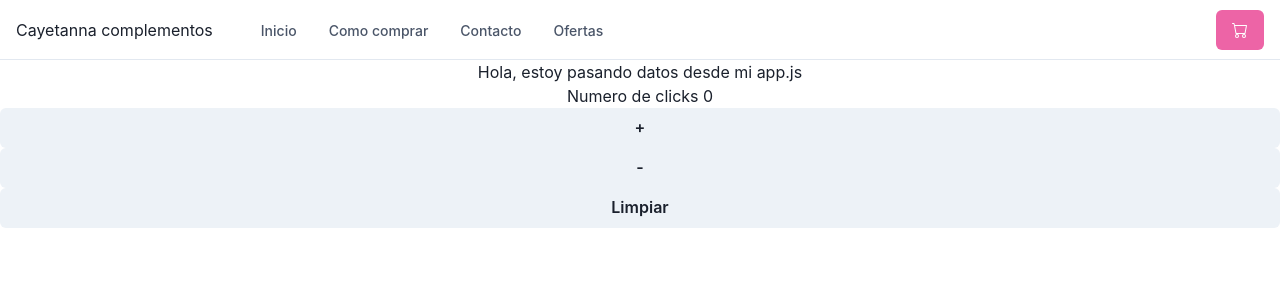
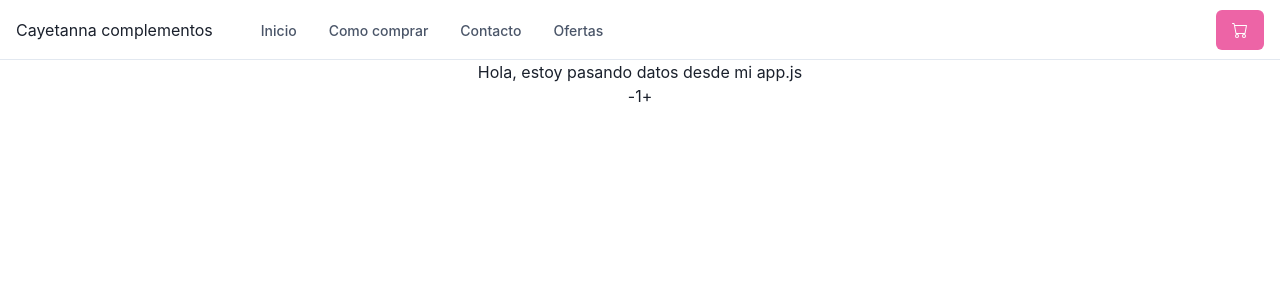
Before and after one commit to Lazaro995/Tienda-de-ropa-Lozano, a React (Create React App) app: page / in a window 1280 px wide. Shown: the top 300 px of the page. Built offline with nearby package versions, Linux system fonts and the light colour scheme.

Commit message:
Quitando errores y agregando la resolución

```diff
--- a/src/App.js
+++ b/src/App.js
@@ -1,13 +1,16 @@
 import './App.css';
 import ItemListContainer from './Components/ItemListContainer/ItemListContainer';
 import NavBar from './Components/NavBar/NavBar';
-import Counter from './Components/Counter/Counter';
+import { Contador } from './Components/Contador/Contador';
 function App() {
+  const onAdd= () =>{
+    console.log ("Soy onAdd")
+  }
   return (
  <div className='App'>
   <NavBar/>
   <ItemListContainer greeting= "Hola, estoy pasando datos desde mi app.js"/>
-  <Counter/>
+  <Contador stock={5} initial={1} onAdd={0}/>
      </div>
   );
 }
--- /dev/null
+++ b/src/Components/Contador/Contador.jsx
@@ -0,0 +1,21 @@
+import { useState } from "react";
+
+export const Contador = ({ stock, initial = 1, onAdd }) => {
+    const [contador, setContador] = useState(initial)
+
+    const aumentarContador = () => {
+        if (contador < stock) setContador(contador + 1)
+    }
+    const disminuirContador = () => {
+        if (contador > initial) setContador(contador - 1)
+    }
+
+
+return (
+    <>
+        <button onClick={disminuirContador}>-</button>
+        <span>{contador}</span>
+        <button onClick={aumentarContador}>+</button>
+    </>
+);
+}
--- a/src/Components/Counter/Counter.jsx
+++ /dev/null
@@ -1,20 +0,0 @@
-import { Button } from '@chakra-ui/react'
-import React, {useState} from "react";
-
-const Counter = () => {
-    function Restar(){
-        if(counter > 0 ) setCounter(counter-1)
-    }
-    const [counter, setCounter] =useState(0);
-    return(
-        <div style={{display: "flex", flexDirection: "column"}}>
-        <span>Numero de clicks {counter}</span>
-        <Button onClick={()=>setCounter(counter+1)}>+</Button>
-        <Button onClick={Restar}>-</Button>
-        <Button onClick={()=>setCounter(0)}>Limpiar</Button>
-
-        </div>
-    );
-}
-
-export default Counter;
```
